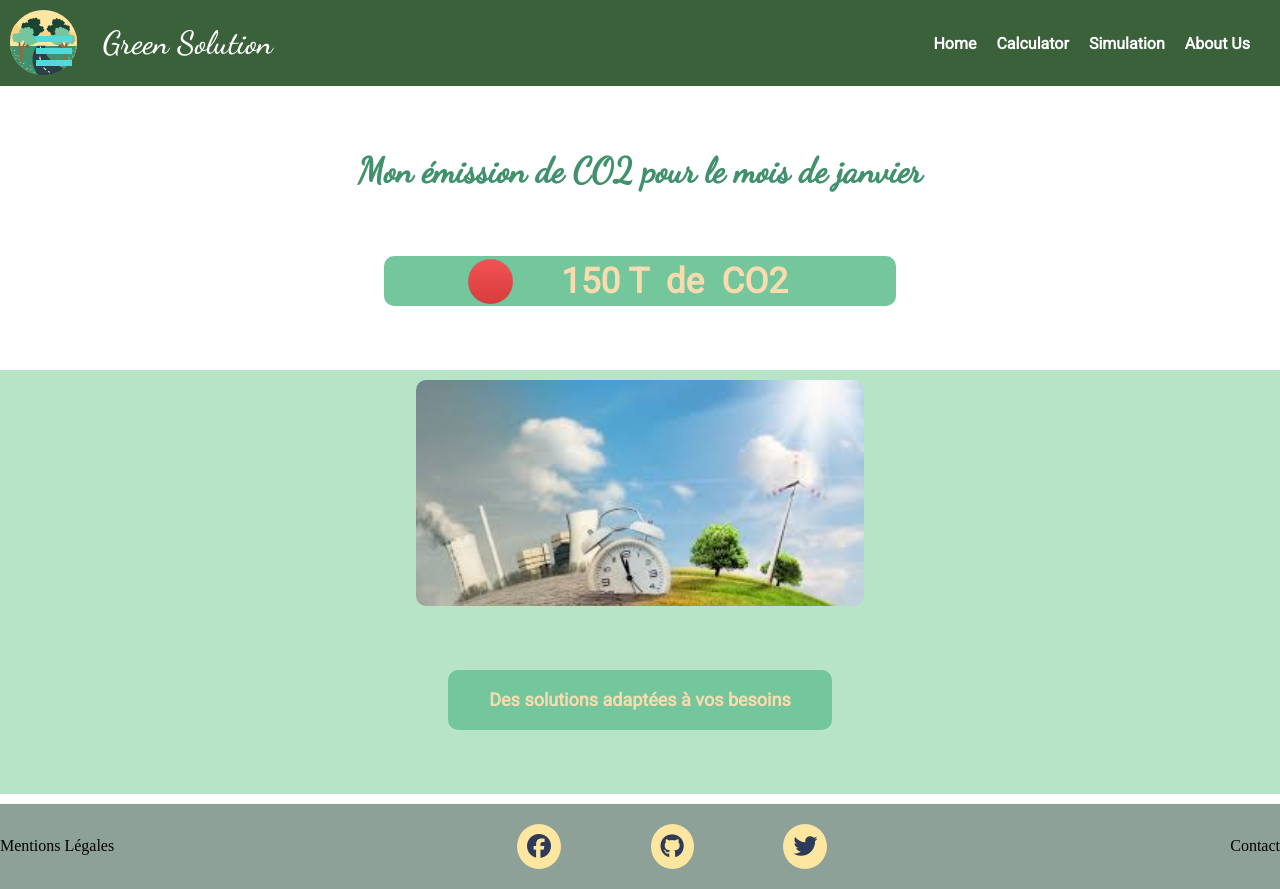
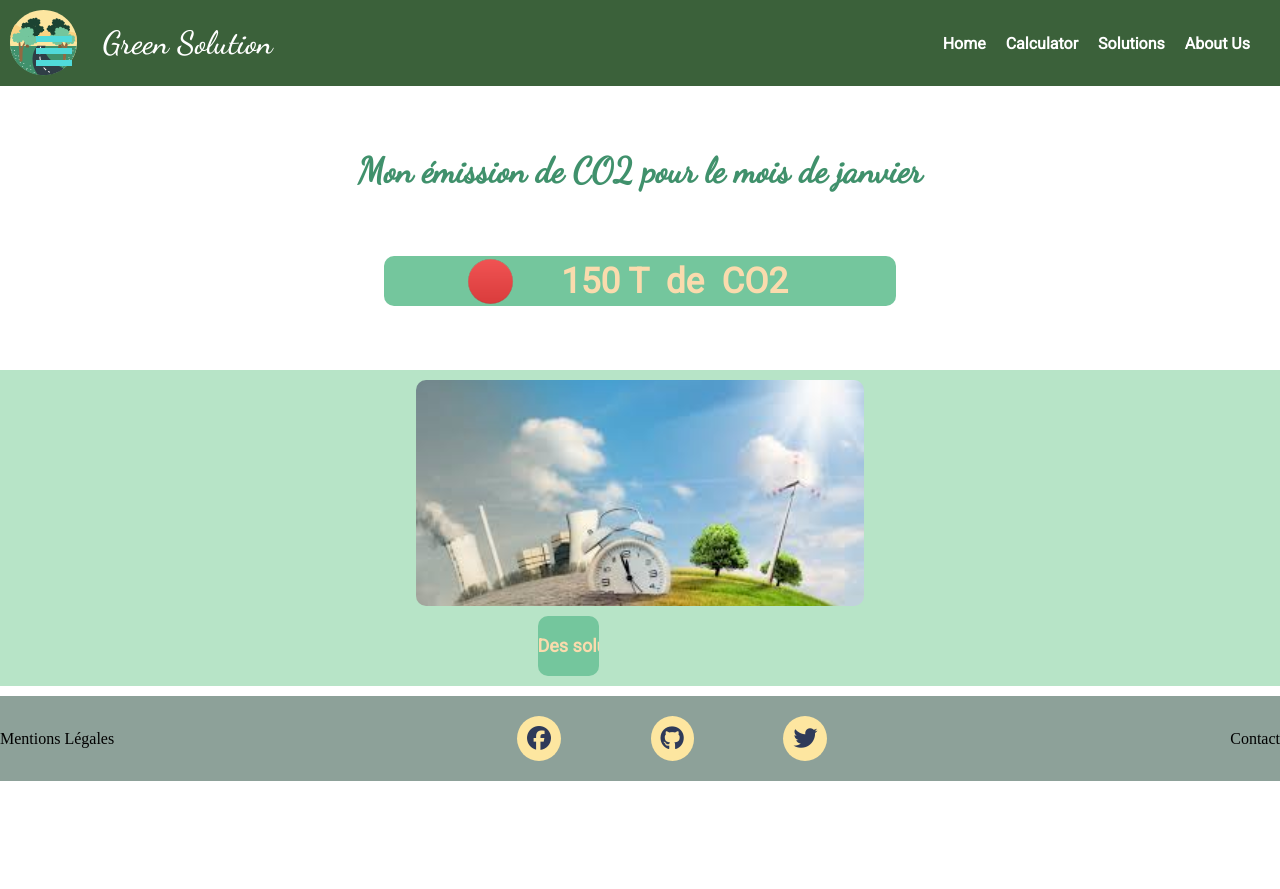
Before and after one commit to lilkev0804/remote-js-202011-green-solution, a React (Create React App) app: page /Result in a window 1280 px wide. After the commit the page ends 800 px from the top, so only its background shows below. Built offline with nearby package versions, Linux system fonts and the light colour scheme; a web font is replaced by a local one.

Commit message:
link add on all pages

```diff
--- a/src/Components/Calculator.js
+++ b/src/Components/Calculator.js
@@ -2,6 +2,7 @@ import React from 'react';
 import './calculator.css';
 import TableInput from './TableInput';
 import Vehicule from './Vehicule';
+import {Link} from "react-router-dom";
 
 class Calculator extends React.Component {
     render() {
@@ -14,7 +15,9 @@ class Calculator extends React.Component {
                     <TableInput title="Poids de la marchandise" units="Kg"/>
                     <div className="validationSection">
                         <div className="validationTitle">Calculer mon empreinte carbone</div>
-                        <button className="boutonValidation">Validation</button>
+                        <Link to="/Result" style={{textDecoration:'none'}}>
+                            <button className="boutonValidation">Validation</button>
+                        </Link>
                     </div>
                 </div>
             </div>
--- a/src/components/BurgerMenu.css
+++ b/src/components/BurgerMenu.css
@@ -96,7 +96,3 @@
     margin-bottom: 1em;
     border-radius: 50px;
 }
-
-Link {
-  border: 2px solid black;
-}
--- a/src/components/Header.jsx
+++ b/src/components/Header.jsx
@@ -1,14 +1,23 @@
 import './Header.css'
+import {Link} from "react-router-dom";
 
 const Header = () => {
     return <div className="header">
         <img alt="logo Green Solution" src='./img/logo.svg'></img>
         <p className="header-title-navbar">Green Solution</p>
         <ul className="header-navbar">
-            <li className="header-nav-link">home</li>
-            <li className="header-nav-link">calculator</li>
-            <li className="header-nav-link">simulation</li>
-            <li className="header-nav-link">about us</li>
+            <Link to="/" style={{textDecoration:'none'}}>
+                <li className="header-nav-link">home</li>
+            </Link>
+            <Link to="/Calculator" style={{textDecoration:'none'}}>
+                <li className="header-nav-link">calculator</li>
+            </Link>
+            <Link to="/Solutions" style={{textDecoration:'none'}}>
+                <li className="header-nav-link">solutions</li>
+            </Link>
+            <Link to="/Aboutus" style={{textDecoration:'none'}}>
+                <li className="header-nav-link">about us</li>
+            </Link>
         </ul>
     </div>
 }
--- a/src/components/Solution.css
+++ b/src/components/Solution.css
@@ -20,7 +20,7 @@
     margin-top: 20%;
     margin-bottom: 10%;
     height: 40px;
-    width: 50%;
+    width: 50vh;
     background:#74C69D;
     font-family: 'Roboto', sans-serif;
 }
--- a/src/components/Solution.js
+++ b/src/components/Solution.js
@@ -1,11 +1,14 @@
-import React from "react"
-import "./Solution.css"
+import React from "react";
+import "./Solution.css";
+import {Link} from "react-router-dom";
 
 function Solution() {
     return (
       <div className="solution">
         <img className="imgGlobalwarming" src={"image-src/globalwarming.svg"} alt={"globalwarming"} />
-        <input className="solutionbutton" type="text" value={"Des solutions adaptées à vos besoins"}/>
+        <Link to="/Solutions" style={{textDecoration:'none'}}>
+          <input className="solutionbutton" type="text" value={"Des solutions adaptées à vos besoins"}/>
+        </Link>
       </div>
     );
   }
```
Also changed, not shown: 1 other file (tests, documents, lock files or other folders).
